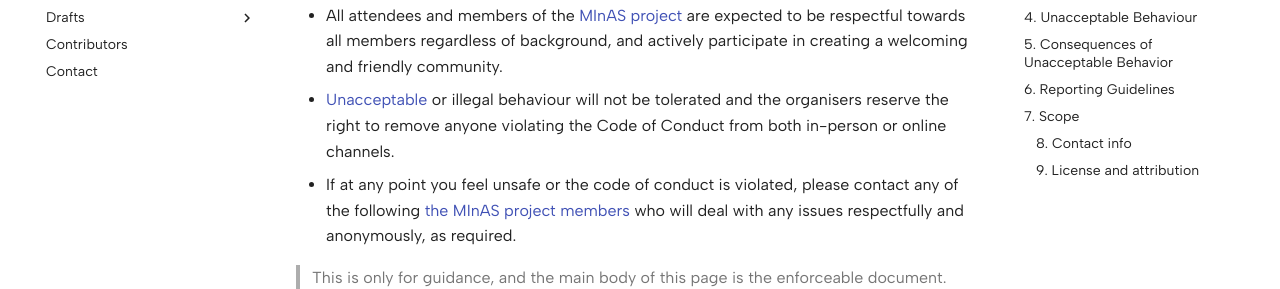
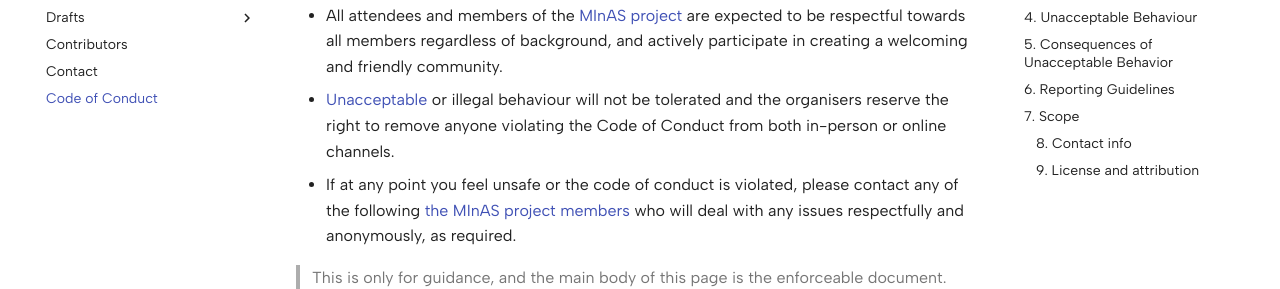
Before and after one commit to MIxS-MInAS/MIxS-MInAS.github.io, an MkDocs documentation site: the page built from docs/code-of-conduct.md, in a window 1280 px wide. Shown: the part 228-517 px from the top of the page. Built offline with MkDocs 1.6.1 and Material for MkDocs 9.7.7, drawn with Linux system fonts in a browser that asks for light colours; comment, search, counter and statistics services are not loaded.

Commit message:
Update mkdocs.yml

```diff
--- a/mkdocs.yml
+++ b/mkdocs.yml
@@ -14,6 +14,7 @@ nav:
       - "Deprecated": drafts/draft.md
   - Contributors: contributors.md
   - Contact: contact.md
+  - "Code of Conduct": code-of-conduct.md
 theme:
   name: material
   font:
```
